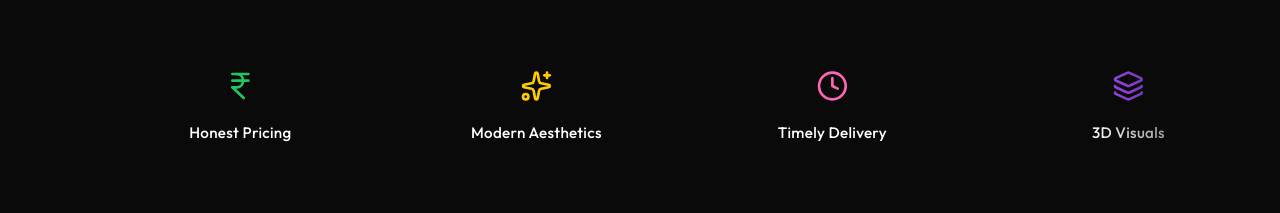
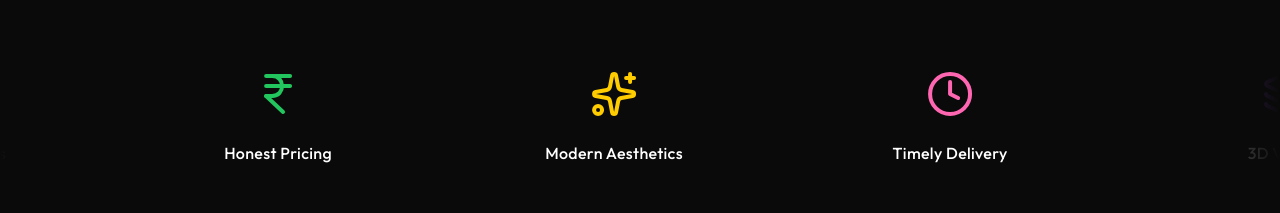
Before and after one commit to devarsh170407/Rudraksha-design-Studio, a React (Vite) app: page / in a window 1280 px wide. Shown: the part 1570-1783 px from the top of the page. Built offline with nearby package versions, Linux system fonts and the light colour scheme; no server answers; the database is empty.

Commit message:
style: increased trust icon sizes and improved slider spacing

```diff
--- a/src/pages/Home.jsx
+++ b/src/pages/Home.jsx
@@ -235,22 +235,22 @@ export default function Home() {
             {[...Array(2)].map((_, i) => (
               <div key={i} style={{ display: 'flex', gap: '6rem', alignItems: 'center' }}>
                 {[
-                  { icon: <Heart size={32} />, label: "Personalized Design", color: "#ff4d4d" },
-                  { icon: <Shield size={32} />, label: "Quality Materials", color: "#4d94ff" },
-                  { icon: <IndianRupee size={32} />, label: "Honest Pricing", color: "#22c55e" },
-                  { icon: <Sparkles size={32} />, label: "Modern Aesthetics", color: "#ffcc00" },
-                  { icon: <Clock size={32} />, label: "Timely Delivery", color: "#ff66b2" },
-                  { icon: <Layers size={32} />, label: "3D Visuals", color: "#a64dff" },
-                  { icon: <Paintbrush size={32} />, label: "Expert Execution", color: "#00cccc" },
-                  { icon: <CheckCircle size={32} />, label: "Genuine Care", color: "#ff8533" }
+                  { icon: <Heart size={48} />, label: "Personalized Design", color: "#ff4d4d" },
+                  { icon: <Shield size={48} />, label: "Quality Materials", color: "#4d94ff" },
+                  { icon: <IndianRupee size={48} />, label: "Honest Pricing", color: "#22c55e" },
+                  { icon: <Sparkles size={48} />, label: "Modern Aesthetics", color: "#ffcc00" },
+                  { icon: <Clock size={48} />, label: "Timely Delivery", color: "#ff66b2" },
+                  { icon: <Layers size={48} />, label: "3D Visuals", color: "#a64dff" },
+                  { icon: <Paintbrush size={48} />, label: "Expert Execution", color: "#00cccc" },
+                  { icon: <CheckCircle size={48} />, label: "Genuine Care", color: "#ff8533" }
                 ].map((item, idx) => (
                   <div key={idx} className="feature-item-slider" style={{
-                    display: 'flex', flexDirection: 'column', alignItems: 'center', gap: '1rem',
-                    minWidth: '200px'
+                    display: 'flex', flexDirection: 'column', alignItems: 'center', gap: '1.2rem',
+                    minWidth: '240px'
                   }}>
                     <div style={{ color: item.color, transition: 'transform 0.3s ease' }}>{item.icon}</div>
                     <h4 style={{
-                      color: 'white', fontSize: '0.95rem', fontWeight: 500, margin: 0,
+                      color: 'white', fontSize: '1rem', fontWeight: 500, margin: 0,
                       letterSpacing: '0.02em', whiteSpace: 'nowrap'
                     }}>
                       {item.label}
```
